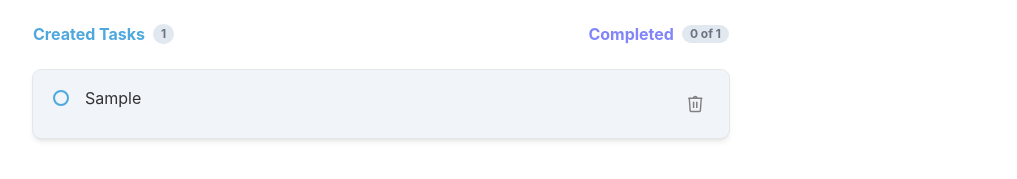
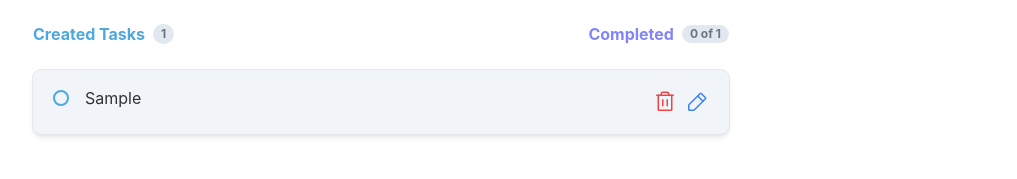
Before and after one commit to doniaskima/TodoList-Interview-Challenge, a React (Vite) app: page / in a window 1280 px wide. Both pictures are taken after typing "Sample" into the empty fields and a click on the button "Create". Shown: the part 271-450 px from the top of the page, without its empty margins (259-1276 px from the left). Built offline with nearby package versions, Linux system fonts and the light colour scheme.

Commit message:
refactor: add ability to edit task text in TaskCard component and update tasksSlice with new action

```diff
--- a/package.json
+++ b/package.json
@@ -9,8 +9,8 @@
     "lint": "eslint . --report-unused-disable-directives --max-warnings 0",
     "preview": "vite preview",
     "commit": "cz",
-    "format": "prettier --write ./src/**/*.{ts,tsx,js,jsx,json,md} --ignore-path ./.prettierignore || true",
-    "lint": "eslint --fix ./src"
+    "format": "prettier --write ./src/**/*.{ts,tsx,js,jsx,json,md} --ignore-path ./.prettierignore || true"
+
   },
   "dependencies": {
     "@commitlint/cz-commitlint": "^19.2.0",
--- a/src/components/CreateNewTask.tsx
+++ b/src/components/CreateNewTask.tsx
@@ -8,7 +8,7 @@ import { motion } from 'framer-motion';
 export const CreateNewTask = () => {
   const dispatch = useDispatch();
   const [inputValue, setInputValue] = useState('');
-  const [shake, setShake] = useState(false); // State to trigger shake animation
+  const [shake, setShake] = useState(false);
 
   const handleAddTask = () => {
     if (!inputValue.trim()) {
@@ -57,9 +57,9 @@ export const CreateNewTask = () => {
         whileHover={{ scale: 1.05 }}
         whileTap={{ scale: 0.95 }}
         className='bg-[#268cc7] hover:bg-[#2a9cdd] active:bg-[#217baf]
-  dark:bg-[#1E6F9F] dark:hover:bg-[#2284bd] dark:active:bg-[#19608a]
-  text-white rounded-lg w-24 font-bold flex items-center
-  justify-center gap-2 text-sm p-4'
+                  dark:bg-[#1E6F9F] dark:hover:bg-[#2284bd] dark:active:bg-[#19608a]
+                  text-white rounded-lg w-24 font-bold flex items-center
+                  justify-center gap-2 text-sm p-4'
       >
         Create
         <img src={plusIcon} alt='plus-icon' />
--- a/src/components/TaskCard.tsx
+++ b/src/components/TaskCard.tsx
@@ -1,60 +1,83 @@
+import React, { useState } from 'react';
 import * as Checkbox from '@radix-ui/react-checkbox';
-import checkIcon from '../assets/check-icon.svg';
-import trashIcon from '../assets/trash-icon.svg';
-import { TaskState, updateTask } from '../redux/slices/tasksSlice';
+import { Trash, PencilSimple } from 'phosphor-react';
 import { useDispatch } from 'react-redux';
-import { removeTask } from '../redux/slices/tasksSlice';
+import {
+  updateTaskText,
+  removeTask,
+  updateTask,
+} from '../redux/slices/tasksSlice';
 
 interface TaskCardProps {
-  task: TaskState;
+  task: {
+    id: string;
+    taskText: string;
+    isDone: boolean;
+  };
 }
 
 export const TaskCard = ({ task }: TaskCardProps) => {
   const dispatch = useDispatch();
+  const [isEditing, setIsEditing] = useState(false);
+  const [editedText, setEditedText] = useState(task.taskText);
+
+  const toggleEdit = () => {
+    setIsEditing(!isEditing);
+    if (isEditing) {
+      dispatch(updateTaskText({ id: task.id, taskText: editedText }));
+    }
+  };
+
+  const handleTextChange = (e: any) => {
+    setEditedText(e.target.value);
+  };
 
   const handleUpdateTask = () => {
-    dispatch(updateTask(task));
+    dispatch(updateTask({ ...task, isDone: !task.isDone }));
   };
-
-  const justFirstLetterToUppercase = (string: string) =>
-    string[0].toUpperCase() + string.slice(1);
-
-  const textStyleIfTaskIsDone = task.isDone
-    ? 'text-[#808080] line-through'
-    : 'text-black/80 dark:text-white';
-
-  const checkboxStyleIfTaskIsDone = task.isDone
-    ? 'bg-[#5E60CE] dark:bg-[#5E60CE]'
-    : 'border-2 border-[#4EA8DE]';
-
-  const divStyleIfTaskIsDone = task.isDone
-    ? ''
-    : 'outline outline-1 outline-gray-200 dark:outline-[#333333] shadow-md';
 
   return (
     <div
+      className={`rounded-lg min-h-[56px] flex p-5 bg-slate-100 dark:bg-[#262626] cursor-pointer items-start ${
+        task.isDone
+          ? ''
+          : 'outline outline-1 outline-gray-200 dark:outline-[#333333] shadow-md'
+      }`}
       onClick={handleUpdateTask}
-      className={`rounded-lg min-h-[56px] flex p-5 bg-slate-100 dark:bg-[#262626] cursor-pointer
-      items-start ${divStyleIfTaskIsDone}`}
     >
       <Checkbox.Root
-        value={`${task.isDone}`}
         checked={task.isDone}
-        className={`dark:bg-[#262626] w-4 h-4 p-1 ${checkboxStyleIfTaskIsDone}
+        className={`dark:bg-[#262626] w-4 h-4 p-1 ${task.isDone ? 'bg-[#5E60CE] dark:bg-[#5E60CE]' : 'border-2 border-[#4EA8DE]'}
         rounded-full`}
       >
         <Checkbox.Indicator>
-          <img src={checkIcon} alt='' className='w-full' />
+          <Trash size={16} />
         </Checkbox.Indicator>
       </Checkbox.Root>
-      <p
-        className={`mx-4 overflow-auto break-words flex-1 -mt-1 ${textStyleIfTaskIsDone}`}
-      >
-        {justFirstLetterToUppercase(task.taskText)}
-      </p>
+      {isEditing ? (
+        <input
+          type='text'
+          value={editedText}
+          onChange={handleTextChange}
+          onBlur={toggleEdit}
+          onKeyDown={(e) => e.key === 'Enter' && toggleEdit()}
+          className='mx-4 flex-1 text-black/80 dark:text-white'
+        />
+      ) : (
+        <p
+          className={`mx-4 overflow-auto break-words flex-1 -mt-1 ${task.isDone ? 'text-[#808080] line-through' : 'text-black/80 dark:text-white'}`}
+        >
+          {task.taskText}
+        </p>
+      )}
       <button type='button' onClick={() => dispatch(removeTask(task))}>
-        <img src={trashIcon} alt='trash-icon' className='w-7 h-7' />
+        <Trash size={24} className='text-red-500' />
       </button>
+      {!task.isDone && (
+        <button type='button' onClick={toggleEdit} className='ml-2'>
+          <PencilSimple size={24} className='text-blue-500' />
+        </button>
+      )}
     </div>
   );
 };
--- a/src/redux/slices/tasksSlice.ts
+++ b/src/redux/slices/tasksSlice.ts
@@ -30,11 +30,9 @@ export const tasksSlice = createSlice({
     },
     // Remove a task from the state array by its id.
     removeTask: (state, action) => {
-      const chosenTask = state.findIndex(
-        (task) => task.id === action.payload.id
-      );
-      if (chosenTask !== -1) {
-        state.splice(chosenTask, 1);
+      const index = state.findIndex((task) => task.id === action.payload.id);
+      if (index !== -1) {
+        state.splice(index, 1);
       }
     },
     // Toggle the completion status of a task and sort the list.
@@ -46,11 +44,19 @@ export const tasksSlice = createSlice({
       });
       state.sort(sortNotDoneToDone);
     },
+    // Update the text of a task
+    updateTaskText: (state, action) => {
+      const task = state.find((task) => task.id === action.payload.id);
+      if (task) {
+        task.taskText = action.payload.taskText;
+      }
+    },
   },
 });
 
 // Export actions from this slice for use in UI components or other parts of the application.
-export const { addTask, removeTask, updateTask } = tasksSlice.actions;
+export const { addTask, removeTask, updateTask, updateTaskText } =
+  tasksSlice.actions;
 
 // A selector to retrieve the tasks state slice from the entire RootState.
 export const selectTasks = (state: RootState) => state.tasks;
```
